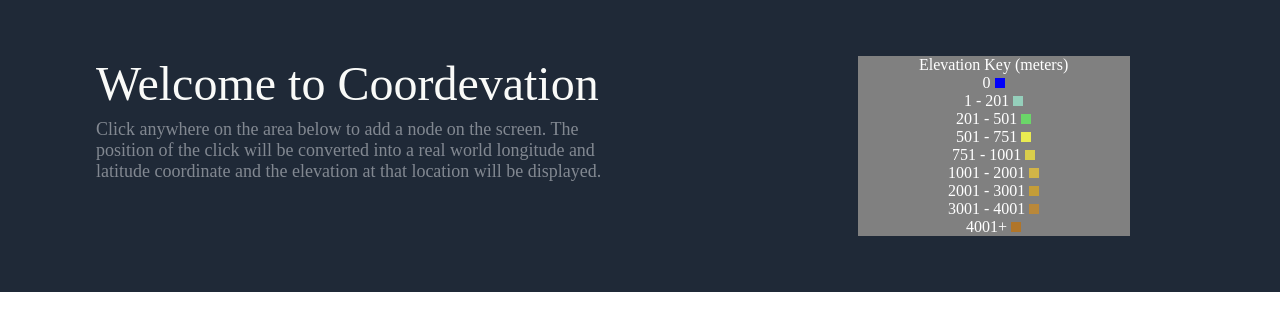
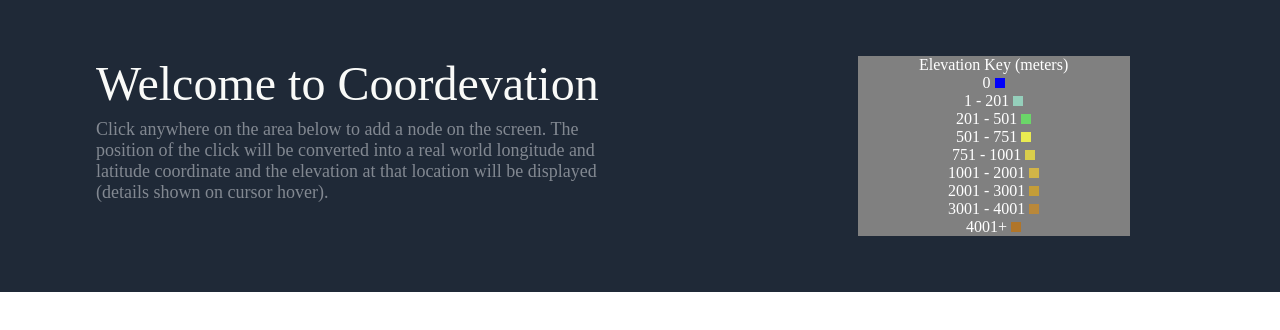
Before and after one commit to jondenman/coordevation, a website built with webpack: page dist/index.html in a window 1280 px wide. Built offline with nearby package versions, Linux system fonts and the light colour scheme.

Commit message:
add hover detail to description

```diff
--- a/dist/index.html
+++ b/dist/index.html
@@ -20,7 +20,7 @@
                 <text class="hero-main">Welcome to Coordevation</text>
                 <text class="hero-sub">
                     Click anywhere on the area below to add a node on the screen. The position of the click will be converted into a real world
-                    longitude and latitude coordinate and the elevation at that location will be displayed.
+                    longitude and latitude coordinate and the elevation at that location will be displayed (details shown on cursor hover).
                 </text>
             </div>
             <div class="hero-right">
```
